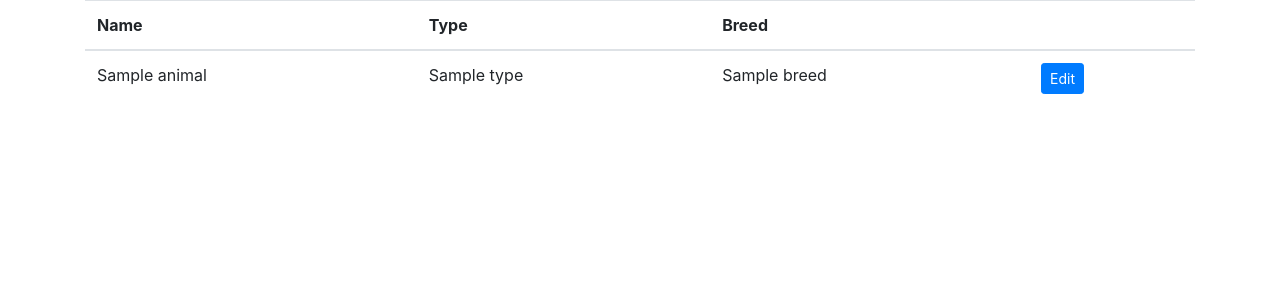
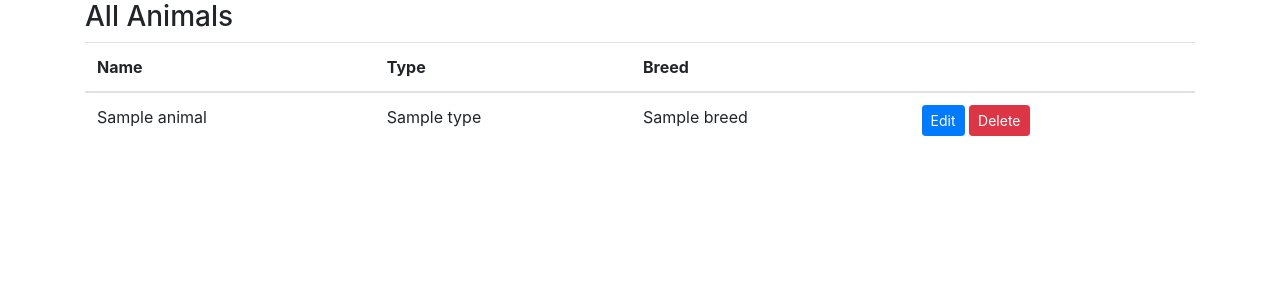
Before and after one commit to alexiahsu/mongodb_practice, a Flask app: page /animals in a window 1280 px wide. Shown: the top 300 px of the page. Run offline with Flask 2, Linux system fonts and the light colour scheme; a database or web service that is not in the repository returns one stand-in record (values such as "Sample title"); some libraries are stand-ins or nearby versions.

Commit message:
updated code to debug

```diff
--- a/animal_shelter/app.py
+++ b/animal_shelter/app.py
@@ -22,7 +22,7 @@ def show_all_animals():
 
 @app.route('/animal/create')
 def create_animal():
-    all_animal_types = client[DB_NAME].animal_tyles.find()
+    all_animal_types = client[DB_NAME].animal_types.find()
     return render_template('create_animal.template.html', all_animal_types=all_animal_types)
 
 
@@ -51,12 +51,17 @@ def process_create_animal():
 @app.route('/animal/update/<id>')
 def update_animal(id):
     # find the animal by its id
+    # we must match by the ObjectId(...) object
     animal = client[DB_NAME].animals.find_one({
         "_id": ObjectId(id)
     })
+
+    # get all animal types
     all_animal_types = client[DB_NAME].animal_types.find()
 
-    return render_template('update_animal.template.html', animal=animal, all_animal_types=all_animal_types)
+    return render_template("update_animal.template.html",
+                           animal=animal,
+                           all_animal_types=all_animal_types)
 
 
 @app.route('/animal/update/<id>', methods=["POST"])
@@ -65,7 +70,7 @@ def process_update_animal(id):
     animal_type = request.form.get('animal_type')
     breed = request.form.get('breed')
 
-    selected_animal_type = clien[DB_NAME].find_one({
+    selected_animal_type = client[DB_NAME].animal_types.find_one({
         "_id": ObjectId(animal_type)
     })
 
@@ -75,8 +80,8 @@ def process_update_animal(id):
         "$set": {
             "name": animal_name,
             "type": {
-                "_id": selected_animal_type["_id"],
-                "name": selected_animal_type["type_name"]
+                '_id': selected_animal_type["_id"],
+                'name': selected_animal_type["type_name"]
             },
             "breed": breed
         }
@@ -84,7 +89,25 @@ def process_update_animal(id):
 
     return redirect(url_for('show_all_animals'))
 
-    # "magic code" -- boilerplate
+
+@app.route('/animals/delete/<animal_id>')
+def delete_animal(animal_id):
+    animal = client[DB_NAME].animals.find_one({
+        "_id": ObjectId(animal_id)
+    })
+
+    return render_template('confirm_delete_animal.template.html', animal=animal)
+
+
+@app.route('/animals/delete/<animal_id>', methods=["POST"])
+def process_delete_animal(animal_id):
+    client[DB_NAME].animals.remove({
+        "_id": ObjectId(animal_id)
+    })
+    return redirect(url_for('show_all_animals'))
+
+
+# "magic code" -- boilerplate
 if __name__ == '__main__':
     app.run(host=os.environ.get('IP'),
             port=int(os.environ.get('PORT')),
--- a/animal_shelter/templates/create_animal.template.html
+++ b/animal_shelter/templates/create_animal.template.html
@@ -1,4 +1,4 @@
-{%extends 'layout.template.html'%}
+{%extends 'layout.template.html' %}
 
 {%block content%}
 <h2>Create New Animal</h2>
@@ -11,7 +11,7 @@
     <div class="form-group">
         <label>Type:</label>
         <select class="form-control" name="animal_type">
-            {%for type in all_animal_types%}
+            {%for type in all_animal_types %}
             <option value="{{type._id}}">{{type.type_name}}</option>
             {%endfor%}
         </select>
--- a/animal_shelter/templates/show_animals.template.html
+++ b/animal_shelter/templates/show_animals.template.html
@@ -1,6 +1,7 @@
-{%extends 'layout.template.html'%}
+{% extends "layout.template.html" %}
 
-{%block content%}
+{%block content %}
+<h3>All Animals</h3>
 <table class="table">
     <thead>
         <tr>
@@ -16,9 +17,14 @@
                 <td>{{animal.breed}}</td>
                 <td>
                     <a href="{{ url_for('update_animal', id=animal._id)}}" class="btn btn-primary btn-sm">Edit</a>
+                    <a href="{{ url_for('delete_animal', animal_id=animal._id) }}" class="btn btn-danger btn-sm">Delete</a>
                 </td>
             </tr>
         {%endfor%}
+    </thead>
+
+
+</table>
+
+
 {%endblock%}
-    </thead>
-</table>
```
Also changed, not shown: animal_shelter/templates/confirm_delete_animal.template.html (+10 -8 lines), animal_shelter/templates/update_animal.template.html (+6 -6 lines). Lines whose indentation alone changed are shown as unchanged.
